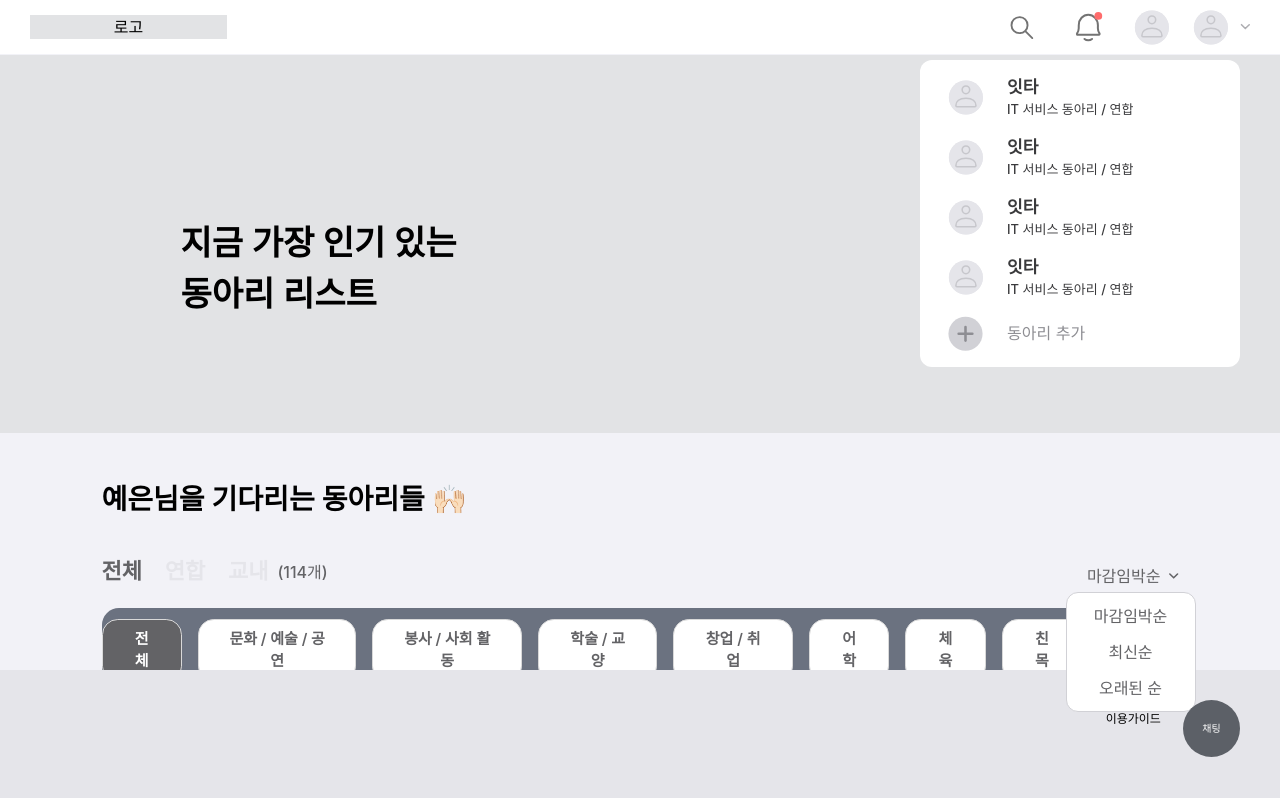
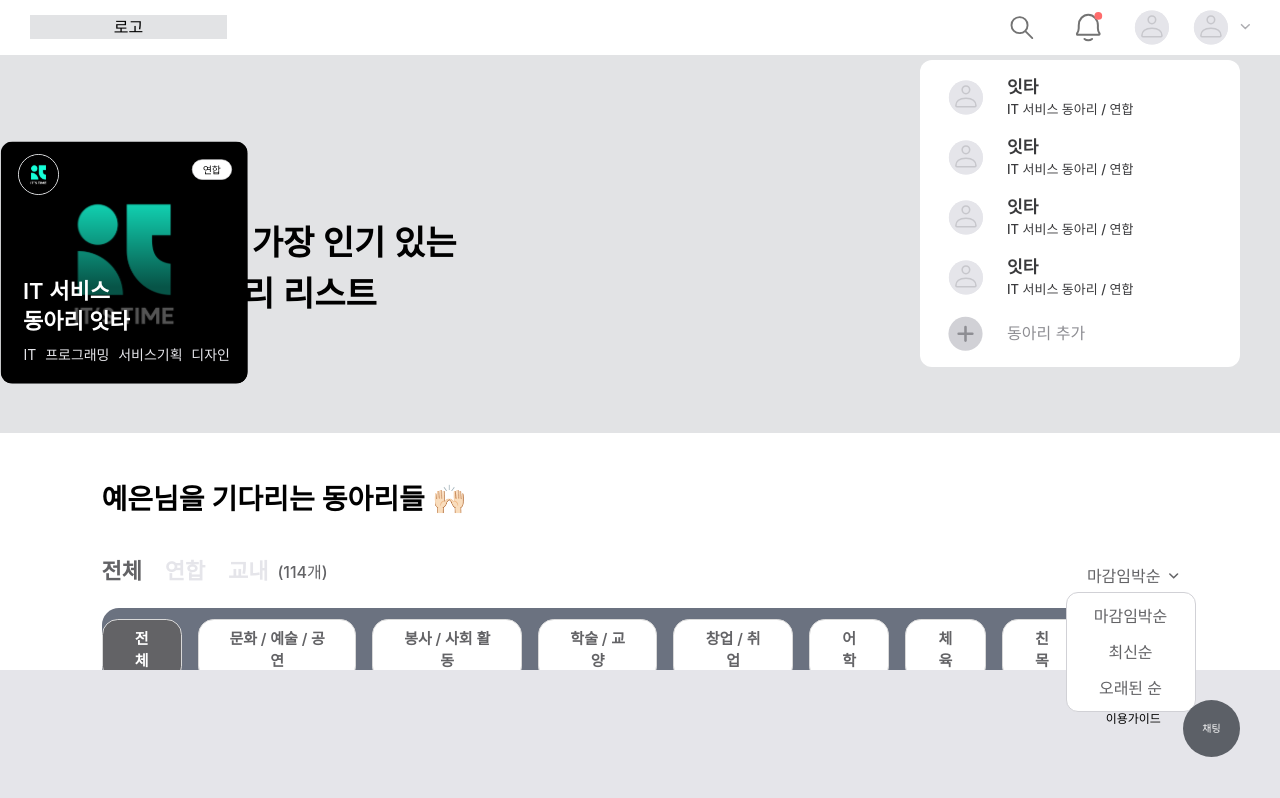
Before and after one commit to Cluting/cluting-frontend, a React (Create React App) app: page / in a window 1280 px wide. Shown: the top 798 px of the page. Built offline with nearby package versions, Linux system fonts and the light colour scheme; a web font is replaced by a local one.

Commit message:
✨feat: PopularClub 컴포넌트 생성

```diff
--- a/src/App.tsx
+++ b/src/App.tsx
@@ -12,7 +12,7 @@ export default function App() {
   return (
     <div className="App">
       <Header />
-      <div className="relative bg-gray-100 h-screen w-full pt-[55px]">
+      <div className="relative bg-white-100 h-screen w-full pt-[55px]">
         <Routes>
           <Route path="/" element={<Main />} />
           <Route path="/login" element={<Login />} />
--- /dev/null
+++ b/src/components/recruting/home/PopularClub.tsx
@@ -0,0 +1,27 @@
+export default function PopularClub() {
+  return (
+    <div className="relative w-[248px] h-[243px] rounded-[11.88px] bg-black overflow-hidden">
+      <img
+        src="assets/itTimeLogo.svg"
+        alt="인기 동아리 로고(임시: 잇타)"
+        className="absolute z-50 top-[13.98px] left-[18.36px] w-[41px] h-[41px] border-[0.87px] border-[#E2E3E5] rounded-full"
+      />
+      <img
+        src="assets/popularClub.svg"
+        alt="인기 동아리(임시: 잇타)"
+        className="absolute w-full h-full object-cover"
+      />
+      <div className="absolute inset-0 flex flex-col justify-end pb-[17.48px]">
+        <p className="px-[23px] text-white-100 text-[22px] font-semibold text-left leading-[30px]">
+          IT 서비스<br></br>동아리 잇타
+        </p>
+        <div className="mt-[8.75px] pl-[23.61px] text-[13.99px] flex gap-[8.75px]">
+          <p className="text-gray-200">IT</p>
+          <p className="text-gray-200">프로그래밍</p>
+          <p className="text-gray-200">서비스기획</p>
+          <p className="text-gray-200">디자인</p>
+        </div>
+      </div>
+    </div>
+  );
+}
--- a/src/pages/Main.tsx
+++ b/src/pages/Main.tsx
@@ -1,5 +1,6 @@
 import ClubCardList from "../components/recruting/home/ClubCardList";
 import MainCategory from "../components/recruting/home/MainCategory";
+import PopularClub from "../components/recruting/home/PopularClub";
 
 export default function Main() {
   return (
@@ -8,8 +9,13 @@ export default function Main() {
         <p className="absolute top-[162.01px] left-[180.53px] text-[34px] font-semibold text-left ">
           지금 가장 인기 있는<br></br>동아리 리스트
         </p>
-        <div></div>
+
+        <div className="absolute top-[85.5px] left-[551.72]">
+          {/*인기 동아리 리스트 컴포넌트 자리. absolute top-[85.5px] left-[551.72] 여기부터 컴포넌트 쫘라락 */}
+          <PopularClub />
+        </div>
       </div>
+
       <div className="container max-w-[1077px] mx-auto">
         <p className="text-[28px] font-semibold text-left pt-[45px]">
           예은님을 기다리는 동아리들 🙌🏻
```
Also changed, not shown: public/assets/popularClub.svg (added).
